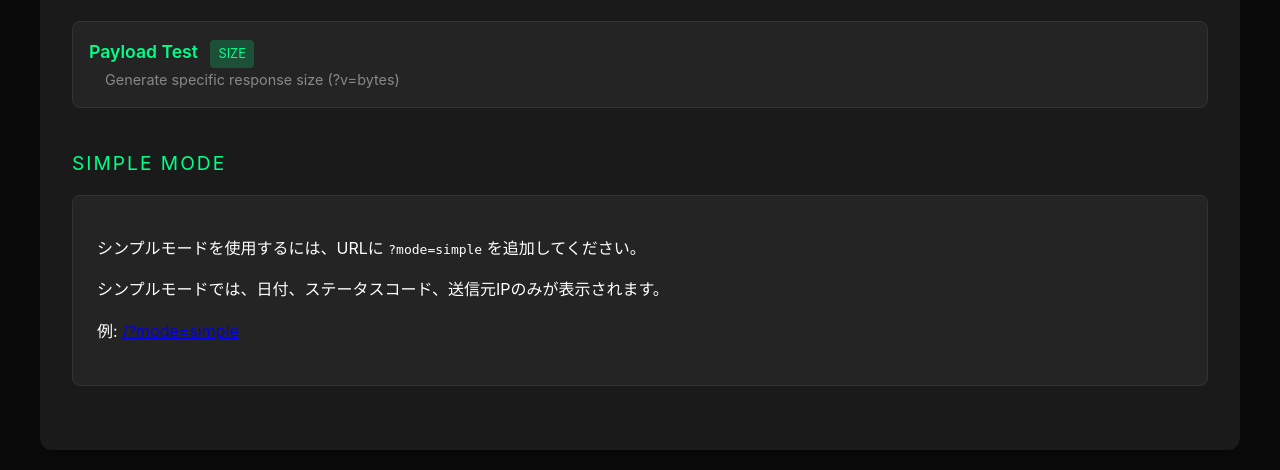
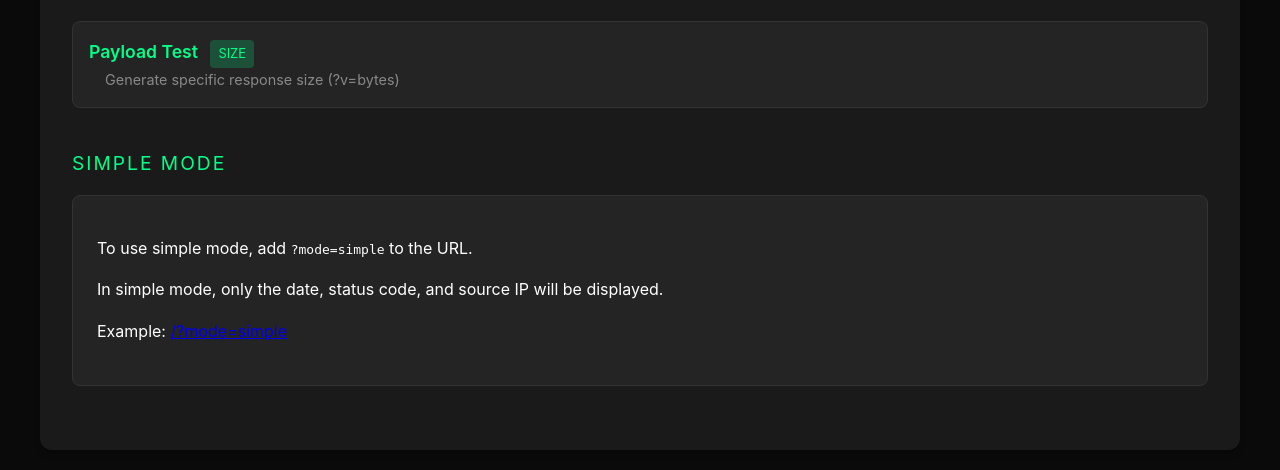
Before and after one commit to myonekawa1090/Flask, a Flask app: page / in a window 1280 px wide. Shown: the part 1086-1556 px from the top of the page. Run offline with Flask 3, Linux system fonts and the light colour scheme.

Commit message:
add guide to index.html for simple mode

```diff
--- a/templates/index.html
+++ b/templates/index.html
@@ -66,9 +66,9 @@
 
         <div class="info-title" style="margin-top: 2rem;">Simple Mode</div>
         <div class="info-section">
-            <p>シンプルモードを使用するには、URLに <code>?mode=simple</code> を追加してください。</p>
-            <p>シンプルモードでは、日付、ステータスコード、送信元IPのみが表示されます。</p>
-            <p>例: <a href="/?mode=simple">/?mode=simple</a></p>
+            <p>To use simple mode, add <code>?mode=simple</code> to the URL.</p>
+            <p>In simple mode, only the date, status code, and source IP will be displayed.</p>
+            <p>Example: <a href="/?mode=simple">/?mode=simple</a></p>
         </div>
     </div>
 </body>
```
